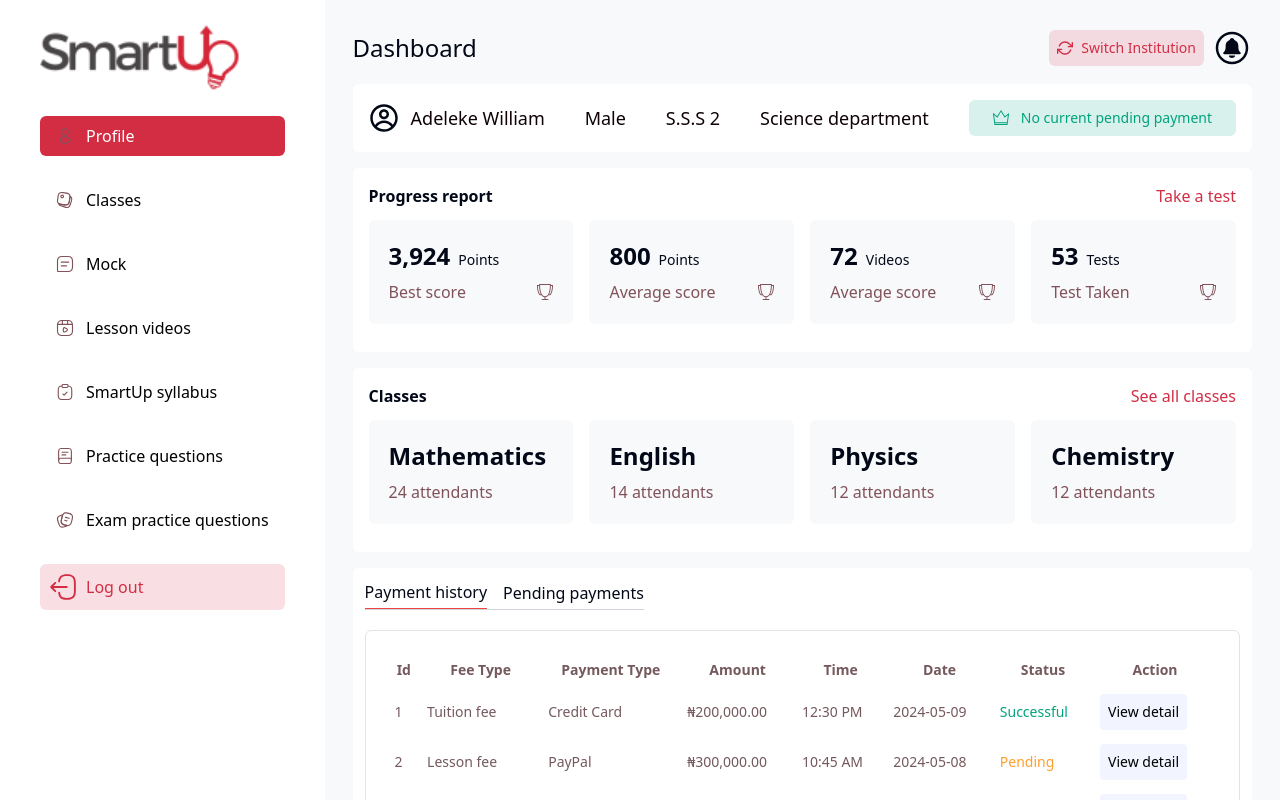
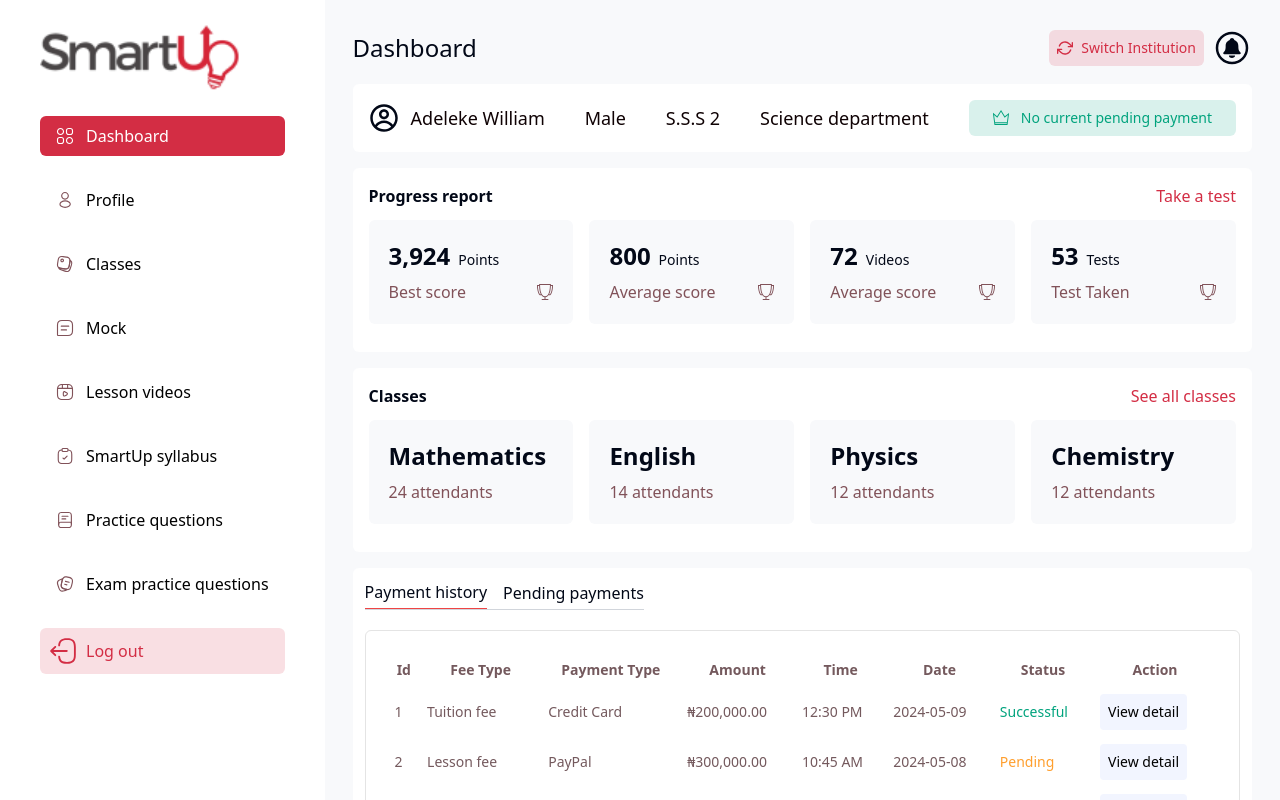
Before and after one commit to Lukman10a/smartupweb, a Next.js app: page / in a window 1280 px wide. Shown: the top 800 px of the page. Built offline with nearby package versions, Linux system fonts and the light colour scheme.

Commit message:
made some changes

```diff
--- a/data.ts
+++ b/data.ts
@@ -6,6 +6,7 @@ interface LeftDataItem {
 }
 
 export const LEFT_DATA: LeftDataItem[] = [
+  { title: "Dashboard", logo: "/assets/dashboard.svg" },
   { title: "Profile", logo: "/assets/profile.svg" },
   { title: "Classes", logo: "/assets/class.svg" },
   { title: "Mock", logo: "/assets/mock.svg" },
```
